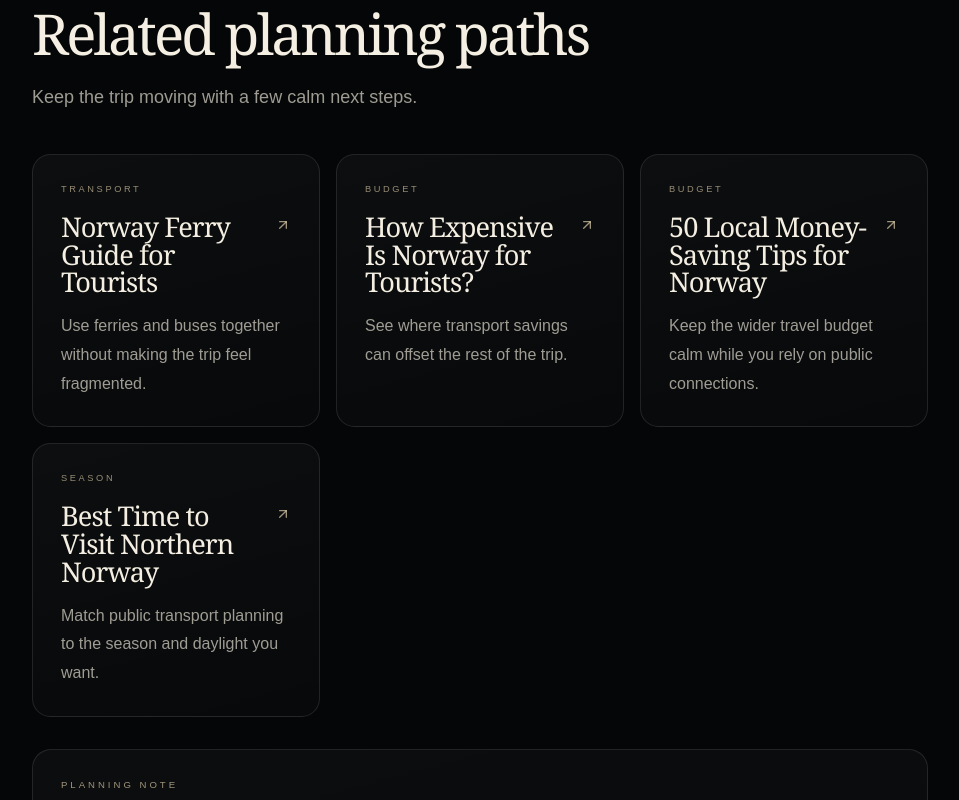
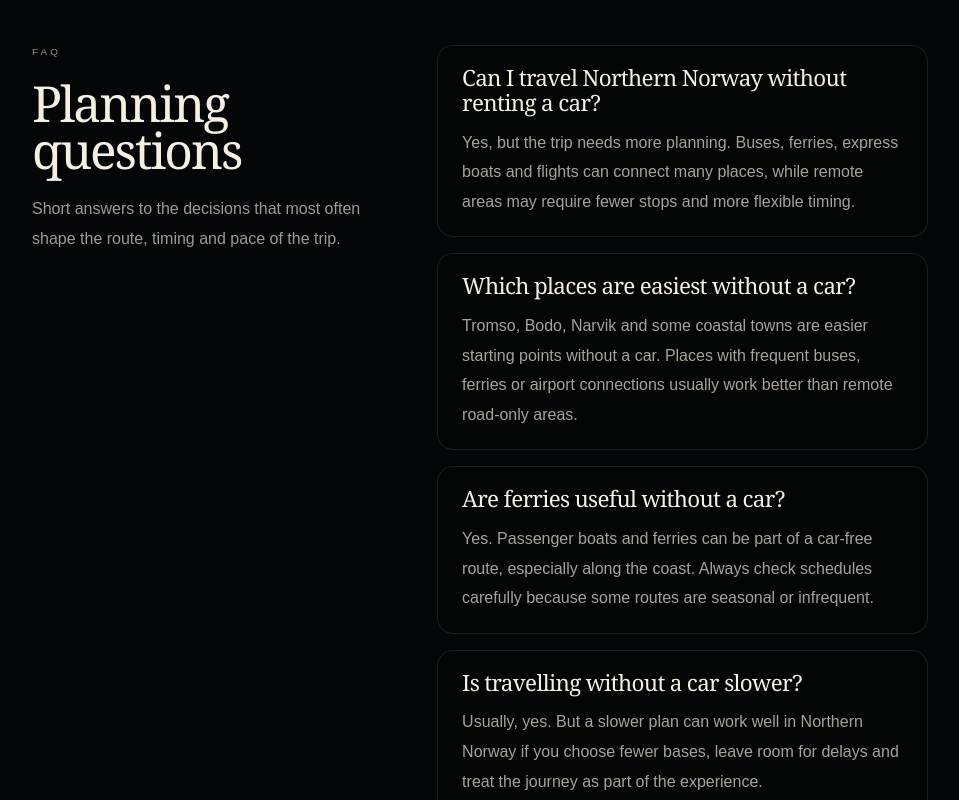
Before and after one commit to olaitech/norway, a Next.js app: page /guides/how-to-travel-northern-norway-without-a-car in a window 1280 px wide. Shown: the part 3060-3860 px from the top of the page, without its empty margins (160-1119 px from the left). Built offline with nearby package versions, Linux system fonts and the light colour scheme.

Commit message:
feat(seo): add faq schema to priority guide pages

```diff
--- a/app/guides/how-to-see-the-northern-lights-in-norway/page.tsx
+++ b/app/guides/how-to-see-the-northern-lights-in-norway/page.tsx
@@ -14,6 +14,29 @@ export const metadata: Metadata = {
   },
 };
 
+const faqItems = [
+  {
+    question: "When is the best time to see the northern lights in Norway?",
+    answer:
+      "The northern lights season is generally strongest during the dark months, from autumn to early spring. Clear skies, darkness and patience matter more than choosing one perfect date.",
+  },
+  {
+    question: "Can I see the northern lights from Tromso or Lofoten?",
+    answer:
+      "Yes, both Tromso and Lofoten can work well, but cloud cover and light pollution matter. It often helps to move away from bright streets and keep the plan flexible.",
+  },
+  {
+    question: "How many nights should I stay to improve my chances?",
+    answer:
+      "A longer stay gives better odds because weather changes quickly in Northern Norway. Three to five nights is usually calmer than trying to force the experience into one evening.",
+  },
+  {
+    question: "Do I need a guided northern lights tour?",
+    answer:
+      "Not always. A tour can help with local knowledge, road conditions and photography, but independent travellers can also plan carefully with weather forecasts, dark locations and safe transport.",
+  },
+] as const;
+
 export default function HowToSeeNorthernLightsInNorwayPage() {
   return (
     <GuideArticleLayout
@@ -23,6 +46,7 @@ export default function HowToSeeNorthernLightsInNorwayPage() {
       readTime="10 min read"
       lastUpdated="May 2026"
       canonicalPath="/guides/how-to-see-the-northern-lights-in-norway"
+      faqItems={faqItems}
       answerBlock={
         <AnswerBlock
           title="Aurora trips reward patience more than precision."
--- a/app/guides/how-to-travel-northern-norway-without-a-car/page.tsx
+++ b/app/guides/how-to-travel-northern-norway-without-a-car/page.tsx
@@ -14,6 +14,29 @@ export const metadata: Metadata = {
   },
 };
 
+const faqItems = [
+  {
+    question: "Can I travel Northern Norway without renting a car?",
+    answer:
+      "Yes, but the trip needs more planning. Buses, ferries, express boats and flights can connect many places, while remote areas may require fewer stops and more flexible timing.",
+  },
+  {
+    question: "Which places are easiest without a car?",
+    answer:
+      "Tromso, Bodo, Narvik and some coastal towns are easier starting points without a car. Places with frequent buses, ferries or airport connections usually work better than remote road-only areas.",
+  },
+  {
+    question: "Are ferries useful without a car?",
+    answer:
+      "Yes. Passenger boats and ferries can be part of a car-free route, especially along the coast. Always check schedules carefully because some routes are seasonal or infrequent.",
+  },
+  {
+    question: "Is travelling without a car slower?",
+    answer:
+      "Usually, yes. But a slower plan can work well in Northern Norway if you choose fewer bases, leave room for delays and treat the journey as part of the experience.",
+  },
+] as const;
+
 export default function HowToTravelNorthernNorwayWithoutCarPage() {
   return (
     <GuideArticleLayout
@@ -23,6 +46,7 @@ export default function HowToTravelNorthernNorwayWithoutCarPage() {
       readTime="13 min read"
       lastUpdated="May 2026"
       canonicalPath="/guides/how-to-travel-northern-norway-without-a-car"
+      faqItems={faqItems}
       answerBlock={
         <AnswerBlock
           title="Northern Norway works best by hub, not scatter."
--- a/app/guides/norway-ferry-guide-for-tourists/page.tsx
+++ b/app/guides/norway-ferry-guide-for-tourists/page.tsx
@@ -13,6 +13,29 @@ export const metadata: Metadata = {
   },
 };
 
+const faqItems = [
+  {
+    question: "Do I need to book ferries in Norway in advance?",
+    answer:
+      "Most ordinary road ferries do not need advance booking, but busy summer crossings can have queues. Check the timetable before the day starts and leave buffer time around important connections.",
+  },
+  {
+    question: "How do tourists pay for ferries in Norway?",
+    answer:
+      "Many ferry payments are handled automatically through number plate recognition, AutoPASS agreements or later invoicing. Some routes may still use app, card or local ticketing, so check the operator information before travelling.",
+  },
+  {
+    question: "Should I plan my route around ferry times?",
+    answer:
+      "Yes. In coastal Norway, ferries are part of the route. Treat crossing times as fixed points, then build driving distances and overnight stops around them.",
+  },
+  {
+    question: "Can weather affect Norwegian ferries?",
+    answer:
+      "Yes. Wind, rough sea and winter conditions can delay or cancel exposed crossings. Always check live updates before remote or important ferry legs.",
+  },
+] as const;
+
 export default function NorwayFerryGuideForTouristsPage() {
   return (
     <GuideArticleLayout
@@ -22,6 +45,7 @@ export default function NorwayFerryGuideForTouristsPage() {
       readTime="14 min read"
       lastUpdated="May 2026"
       canonicalPath="/guides/norway-ferry-guide-for-tourists"
+      faqItems={faqItems}
       answerBlock={
         <AnswerBlock
           title="Ferries are part of the route, not a detour."
--- a/src/components/guides/GuideArticleLayout.tsx
+++ b/src/components/guides/GuideArticleLayout.tsx
@@ -10,6 +10,8 @@ import {
   JsonLd,
   createArticleJsonLd,
   createBreadcrumbListJsonLd,
+  createFaqJsonLd,
+  type FaqItem,
 } from "@/src/lib/seo/jsonLd";
 
 type GuideSource = {
@@ -25,6 +27,7 @@ type GuideArticleLayoutProps = {
   lastUpdated: string;
   canonicalPath: string;
   answerBlock?: ReactNode;
+  faqItems?: readonly FaqItem[];
   trustBox?: ReactNode;
   sources?: GuideSource[];
   relatedLinks?: readonly RelatedLinkCard[];
@@ -42,6 +45,7 @@ export function GuideArticleLayout({
   lastUpdated,
   canonicalPath,
   answerBlock,
+  faqItems,
   trustBox,
   sources,
   relatedLinks,
@@ -52,6 +56,7 @@ export function GuideArticleLayout({
 }: GuideArticleLayoutProps) {
   const hasSources = Boolean(sources && sources.length > 0);
   const hasRelatedLinks = Boolean(relatedLinks && relatedLinks.length > 0);
+  const hasFaqItems = Boolean(faqItems && faqItems.length > 0);
   const guideBreadcrumbs = [
     { name: "Home", href: "/" },
     { name: "Guides", href: "/guides" },
@@ -69,6 +74,7 @@ export function GuideArticleLayout({
             url: canonicalPath,
             articleSection: category,
           }),
+          ...(hasFaqItems ? [createFaqJsonLd(faqItems ?? [])] : []),
         ]}
       />
       <main className="min-h-screen bg-[#050607] text-[#f4efe2]">
@@ -109,10 +115,44 @@ export function GuideArticleLayout({
         <article className="mx-auto max-w-4xl">
           {answerBlock ? <div className="mb-8">{answerBlock}</div> : null}
           <div className="rounded-[1.25rem] border border-white/10 bg-[linear-gradient(165deg,rgba(255,255,255,0.03),rgba(255,255,255,0.012))] p-6 sm:p-8 md:p-10">
-            <div className="[&_a]:text-[#d8c9a7]/86 [&_a]:underline [&_a]:decoration-[#d8c9a7]/35 [&_a]:underline-offset-4 [&_a]:transition-colors [&_a:hover]:text-[#f4efe2] [&_blockquote]:mt-7 [&_blockquote]:border-l [&_blockquote]:border-[#d8c9a7]/35 [&_blockquote]:pl-4 [&_blockquote]:text-[#f4efe2]/72 [&_h2]:mt-12 [&_h2]:font-serif [&_h2]:text-[clamp(2rem,4vw,3.1rem)] [&_h2]:font-normal [&_h2]:leading-[0.95] [&_h2]:tracking-[-0.04em] [&_h2]:text-[#f4efe2] [&_h3]:mt-9 [&_h3]:font-serif [&_h3]:text-[clamp(1.5rem,3.2vw,2.2rem)] [&_h3]:font-normal [&_h3]:leading-[1.02] [&_h3]:tracking-[-0.03em] [&_h3]:text-[#f4efe2] [&_li]:mt-2 [&_li]:text-base [&_li]:font-light [&_li]:leading-[1.8] [&_li]:text-[#f4efe2]/68 [&_ol]:mt-5 [&_ol]:list-decimal [&_ol]:pl-5 [&_p]:mt-5 [&_p]:text-base [&_p]:font-light [&_p]:leading-[1.85] [&_p]:text-[#f4efe2]/70 [&_table]:mt-7 [&_table]:w-full [&_table]:border-collapse [&_table]:overflow-hidden [&_table]:rounded-[0.9rem] [&_table]:border [&_table]:border-white/10 [&_tbody_tr]:border-t [&_tbody_tr]:border-white/10 [&_td]:px-3 [&_td]:py-3 [&_td]:text-sm [&_td]:font-light [&_td]:text-[#f4efe2]/68 [&_th]:bg-white/[0.03] [&_th]:px-3 [&_th]:py-3 [&_th]:text-left [&_th]:text-xs [&_th]:font-medium [&_th]:uppercase [&_th]:tracking-[0.2em] [&_th]:text-[#d8c9a7]/76 [&_ul]:mt-5 [&_ul]:list-disc [&_ul]:pl-5">
+          <div className="[&_a]:text-[#d8c9a7]/86 [&_a]:underline [&_a]:decoration-[#d8c9a7]/35 [&_a]:underline-offset-4 [&_a]:transition-colors [&_a:hover]:text-[#f4efe2] [&_blockquote]:mt-7 [&_blockquote]:border-l [&_blockquote]:border-[#d8c9a7]/35 [&_blockquote]:pl-4 [&_blockquote]:text-[#f4efe2]/72 [&_h2]:mt-12 [&_h2]:font-serif [&_h2]:text-[clamp(2rem,4vw,3.1rem)] [&_h2]:font-normal [&_h2]:leading-[0.95] [&_h2]:tracking-[-0.04em] [&_h2]:text-[#f4efe2] [&_h3]:mt-9 [&_h3]:font-serif [&_h3]:text-[clamp(1.5rem,3.2vw,2.2rem)] [&_h3]:font-normal [&_h3]:leading-[1.02] [&_h3]:tracking-[-0.03em] [&_h3]:text-[#f4efe2] [&_li]:mt-2 [&_li]:text-base [&_li]:font-light [&_li]:leading-[1.8] [&_li]:text-[#f4efe2]/68 [&_ol]:mt-5 [&_ol]:list-decimal [&_ol]:pl-5 [&_p]:mt-5 [&_p]:text-base [&_p]:font-light [&_p]:leading-[1.85] [&_p]:text-[#f4efe2]/70 [&_table]:mt-7 [&_table]:w-full [&_table]:border-collapse [&_table]:overflow-hidden [&_table]:rounded-[0.9rem] [&_table]:border [&_table]:border-white/10 [&_tbody_tr]:border-t [&_tbody_tr]:border-white/10 [&_td]:px-3 [&_td]:py-3 [&_td]:text-sm [&_td]:font-light [&_td]:text-[#f4efe2]/68 [&_th]:bg-white/[0.03] [&_th]:px-3 [&_th]:py-3 [&_th]:text-left [&_th]:text-xs [&_th]:font-medium [&_th]:uppercase [&_th]:tracking-[0.2em] [&_th]:text-[#d8c9a7]/76 [&_ul]:mt-5 [&_ul]:list-disc [&_ul]:pl-5">
               {children}
-            </div>
           </div>
+          </div>
+
+          {hasFaqItems ? (
+            <section className="mt-12 border-t border-white/8 pt-12 sm:mt-14 sm:pt-14">
+              <div className="grid gap-10 lg:grid-cols-[0.82fr_1.18fr] lg:gap-16">
+                <div className="max-w-xl">
+                  <p className="text-[0.62rem] font-medium uppercase tracking-[0.31em] text-[#d8c9a7]/72">
+                    FAQ
+                  </p>
+                  <h2 className="mt-5 font-serif text-[clamp(2rem,4vw,3.1rem)] font-normal leading-[0.95] tracking-[-0.04em] text-[#f4efe2]">
+                    Planning questions
+                  </h2>
+                  <p className="mt-5 max-w-lg text-sm font-light leading-[1.85] text-[#f4efe2]/64 sm:text-base">
+                    Short answers to the decisions that most often shape the
+                    route, timing and pace of the trip.
+                  </p>
+                </div>
+                <div className="space-y-4">
+                  {faqItems?.map((item) => (
+                    <article
+                      key={item.question}
+                      className="rounded-[1rem] border border-white/10 bg-black/15 px-5 py-5 sm:px-6"
+                    >
+                      <h3 className="font-serif text-[1.25rem] font-normal leading-[1.1] tracking-[-0.03em] text-[#f4efe2] sm:text-[1.4rem]">
+                        {item.question}
+                      </h3>
+                      <p className="mt-3 text-sm font-light leading-[1.85] text-[#f4efe2]/68 sm:text-base">
+                        {item.answer}
+                      </p>
+                    </article>
+                  ))}
+                </div>
+              </div>
+            </section>
+          ) : null}
 
           {hasRelatedLinks ? (
             <RelatedLinkCards
--- a/src/lib/seo/jsonLd.tsx
+++ b/src/lib/seo/jsonLd.tsx
@@ -7,6 +7,11 @@ export type JsonLdValue = Record<string, unknown> | Record<string, unknown>[];
 export type BreadcrumbItem = {
   name: string;
   href: string;
+};
+
+export type FaqItem = {
+  question: string;
+  answer: string;
 };
 
 type ArticleJsonLdOptions = {
@@ -90,6 +95,21 @@ export function createBreadcrumbListJsonLd(items: readonly BreadcrumbItem[]) {
   };
 }
 
+export function createFaqJsonLd(items: readonly FaqItem[]) {
+  return {
+    "@context": SCHEMA_CONTEXT,
+    "@type": "FAQPage",
+    mainEntity: items.map((item) => ({
+      "@type": "Question",
+      name: item.question,
+      acceptedAnswer: {
+        "@type": "Answer",
+        text: item.answer,
+      },
+    })),
+  };
+}
+
 export function createArticleJsonLd({
   headline,
   description,
```
